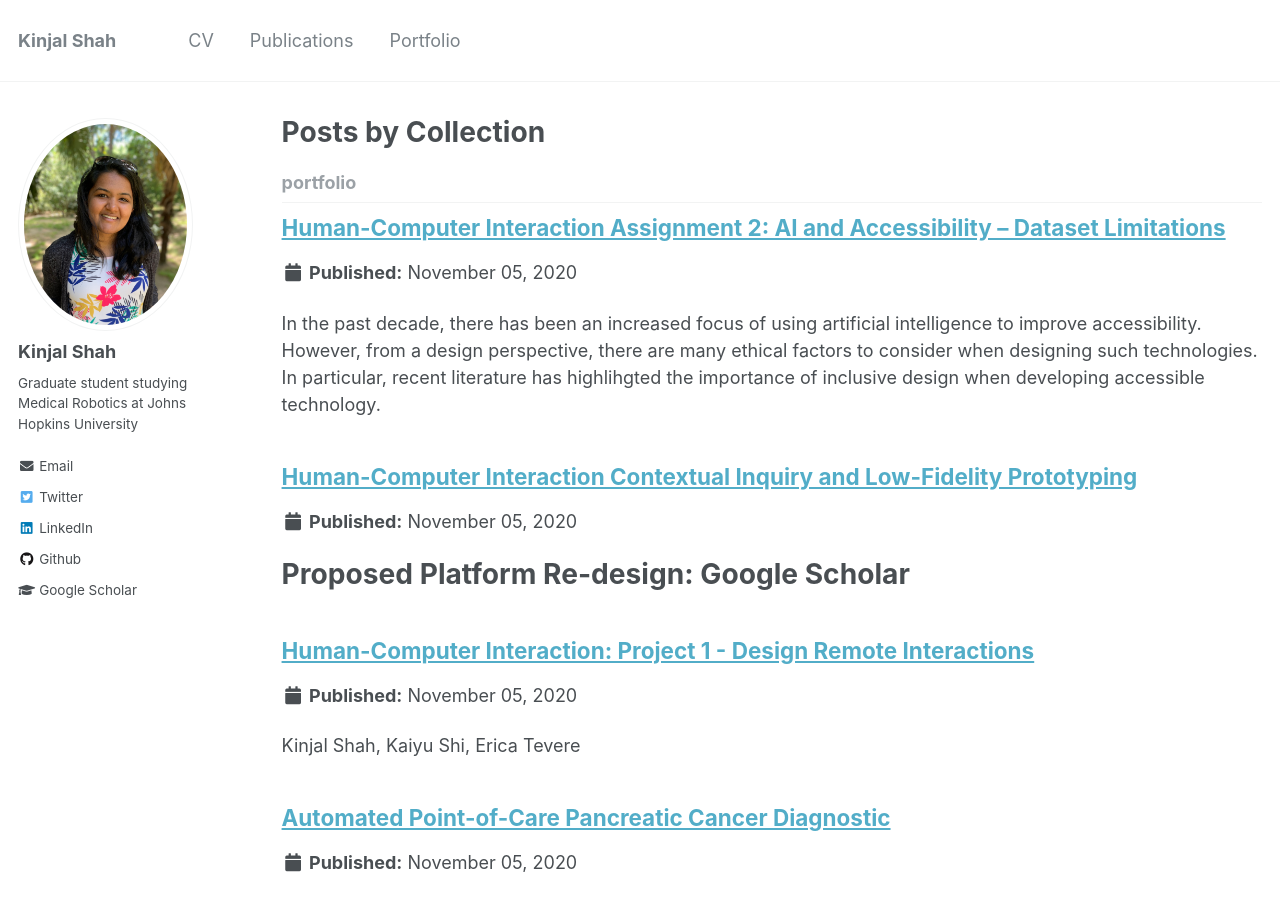
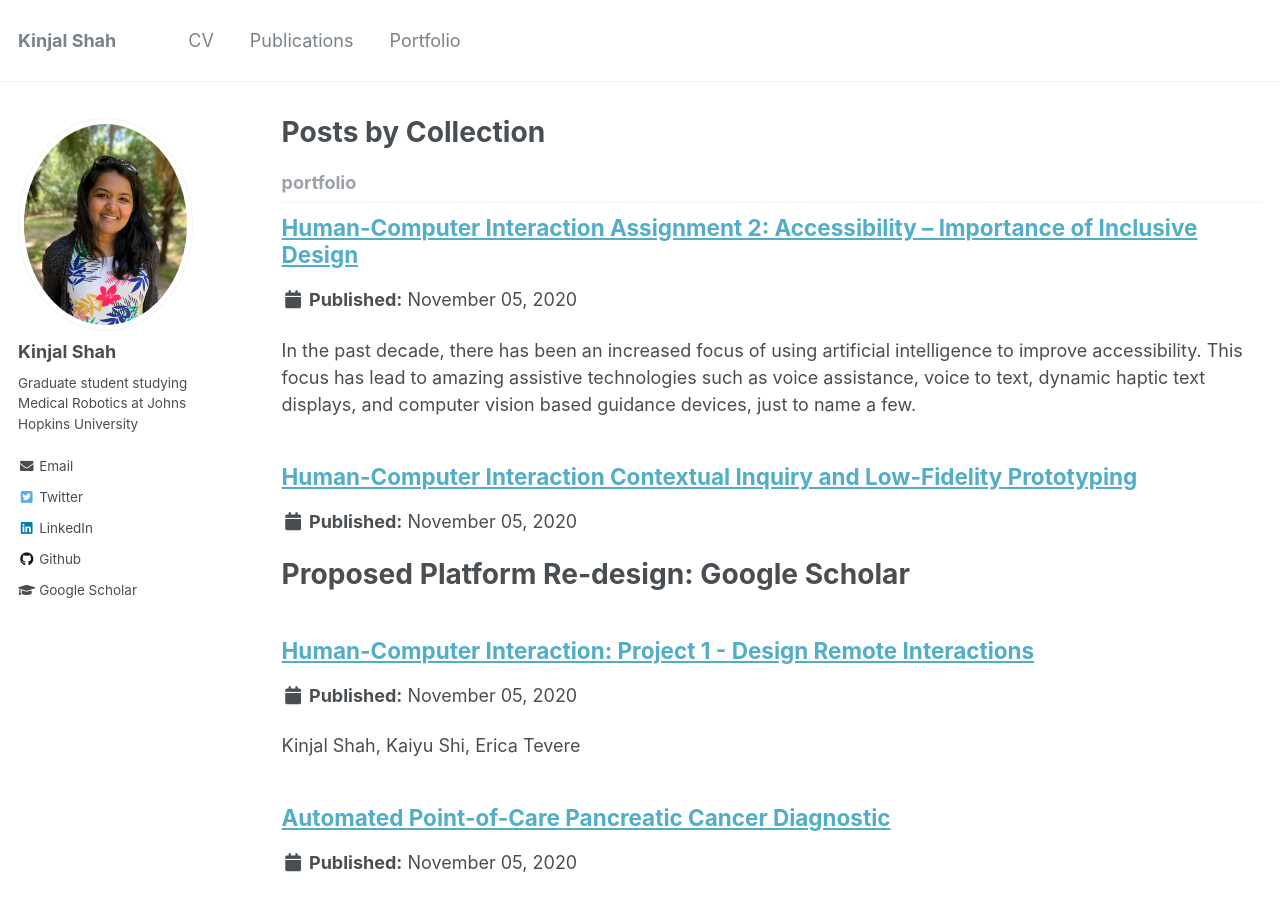
Before and after one commit to kinjmshah/kinjmshah.github.io, a Jekyll site: the page built from _pages/collection-archive.html, in a window 1280 px wide and 900 px high. Built offline with Jekyll 4.4.1, drawn with Linux system fonts in a browser that asks for light colours; part of the change alters nothing that is shown.

Commit message:
Update HCI_Assignment2.md

```diff
--- a/_portfolio/HCI_Assignment2.md
+++ b/_portfolio/HCI_Assignment2.md
@@ -1,6 +1,16 @@
 ---
-title: "Human-Computer Interaction Assignment 2: AI and Accessibility -- Dataset Limitations"
+title: "Human-Computer Interaction Assignment 2: Accessibility -- Importance of Inclusive Design"
 permalink: /portfolio/HCIAccessibility
 ---
 
-In the past decade, there has been an increased focus of using artificial intelligence to improve accessibility. However, from a design perspective, there are many ethical factors to consider when designing such technologies. In particular, recent literature has highlihgted the importance of inclusive design when developing accessible technology.
+In the past decade, there has been an increased focus of using artificial intelligence to improve accessibility. This focus has lead to amazing assistive technologies such as voice assistance, voice to text, dynamic haptic text displays, and computer vision based guidance devices, just to name a few.
+
+From a design perspective, there are many factors to consider when designing such technologies. In particular, recent literature has highlihgted the importance of inclusive and representative design when developing accessible technology. In *Representing Users in Accessibility Research*, Sears and Hanson discuss the use of representative vs. non-representative users during user study design. They argue that using non-representative users and study design that replicates the conditions being evaluated does not capture the interactions those with disabilities have with technologies [1]. Both industry and academic researchers are underscoring the importance of ethical AI development for accessible populations such as in the *AI and Accessibility: A discussion of ethical considerations* article written by Dr. Morris, a researcher with Microsoft's Ability Research team. Dr. Morris highlights the current inclusivity, bias, and privacy limitations of current AI for accessibility research protocols.
+
+One example to highlight the importance of inclusive design is in the development of image captioning technologies. Existing
+
+Below is an interesting talk by Kriti Sharma about human bias in the development of AI technologies:
+<iframe width="560" height="315" src="https://www.youtube.com/embed/BRRNeBKwvNM" frameborder="0" allow="accelerometer; autoplay; clipboard-write; encrypted-media; gyroscope; picture-in-picture" allowfullscreen></iframe>
+
+
+[1] https://dl.acm.org/doi/pdf/10.1145/1978942.1979268
```
